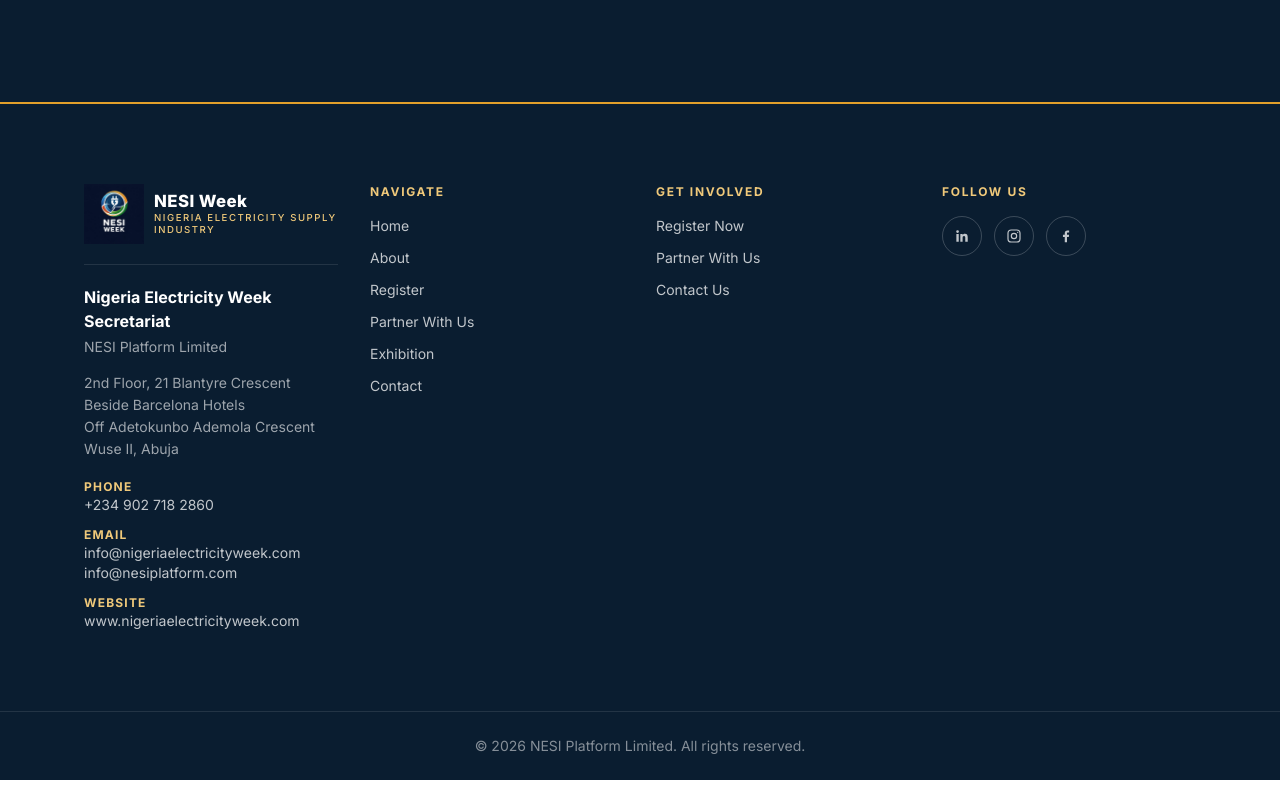
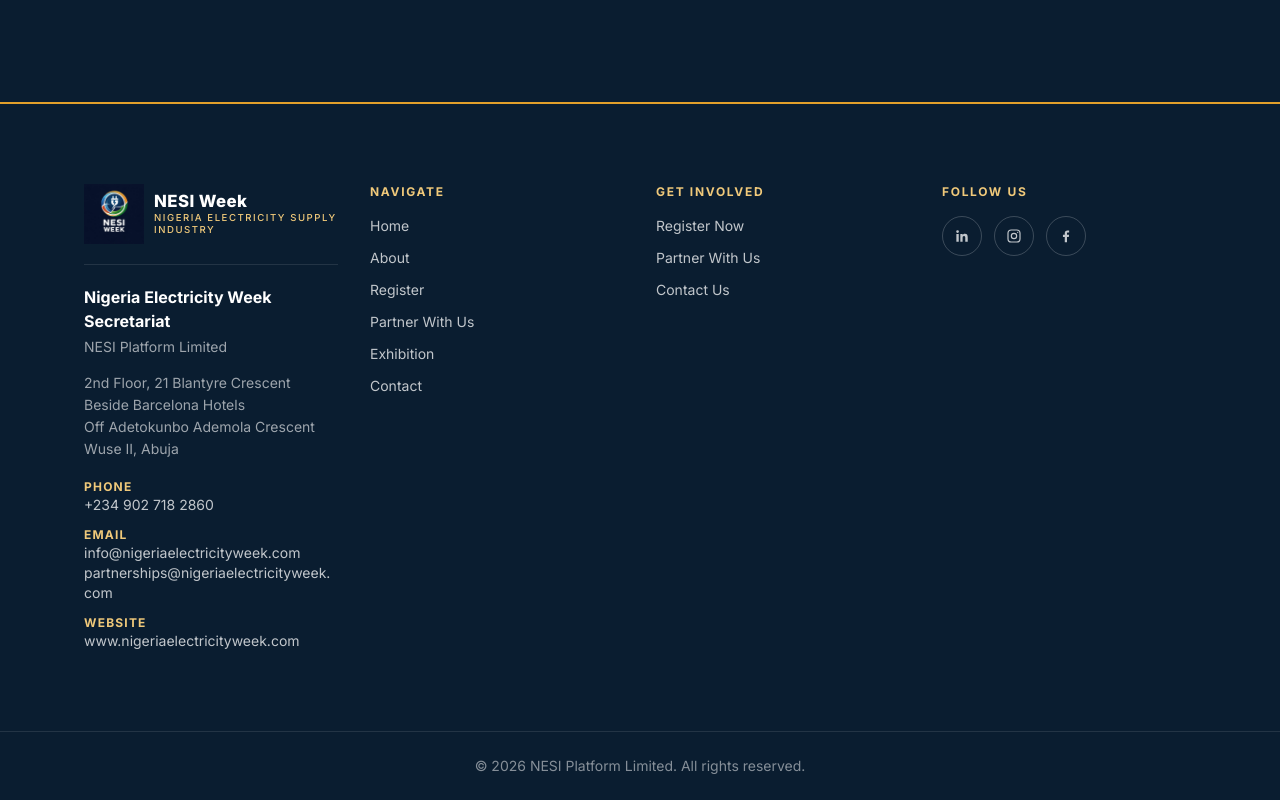
Before and after one commit to nesiweek/nigeriaelectricityweek, a Next.js app: page / in a window 1280 px wide. Shown: the part 8260-9060 px from the top of the page. Built offline with nearby package versions, Linux system fonts and the light colour scheme.

Commit message:
add partnerships email address to footer

```diff
--- a/src/components/layout/SiteFooter.tsx
+++ b/src/components/layout/SiteFooter.tsx
@@ -78,10 +78,10 @@
                   {contactInfo.generalEmail}
                 </a>
                 <a
-                  href={`mailto:${contactInfo.platformEmail}`}
+                  href={`mailto:${contactInfo.partnershipsEmail}`}
                   className="block break-words text-white/75 transition-colors hover:text-gold"
                 >
-                  {contactInfo.platformEmail}
+                  {contactInfo.partnershipsEmail}
                 </a>
               </div>
 
--- a/src/data/site.ts
+++ b/src/data/site.ts
@@ -18,7 +18,7 @@
   secretariat: "Nigeria Electricity Week Secretariat",
   organiser: "NESI Platform Limited",
   generalEmail: "info@nigeriaelectricityweek.com",
-  platformEmail: "info@nesiplatform.com",
+  // platformEmail: "info@nesiplatform.com",
   partnershipsEmail: "partnerships@nigeriaelectricityweek.com",
   // mediaEmail: "media@nigeriaelectricityweek.com",
   phone: "+234 902 718 2860",
```
